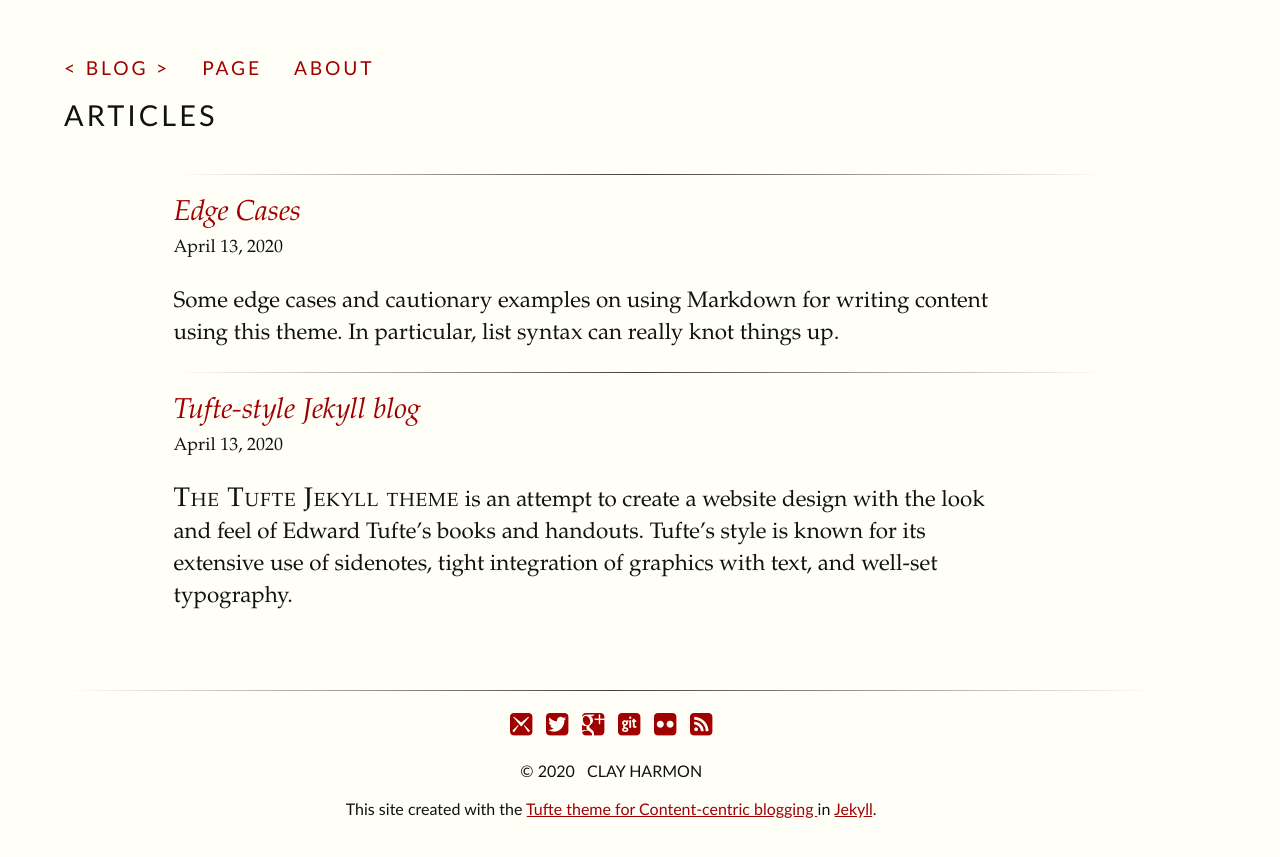
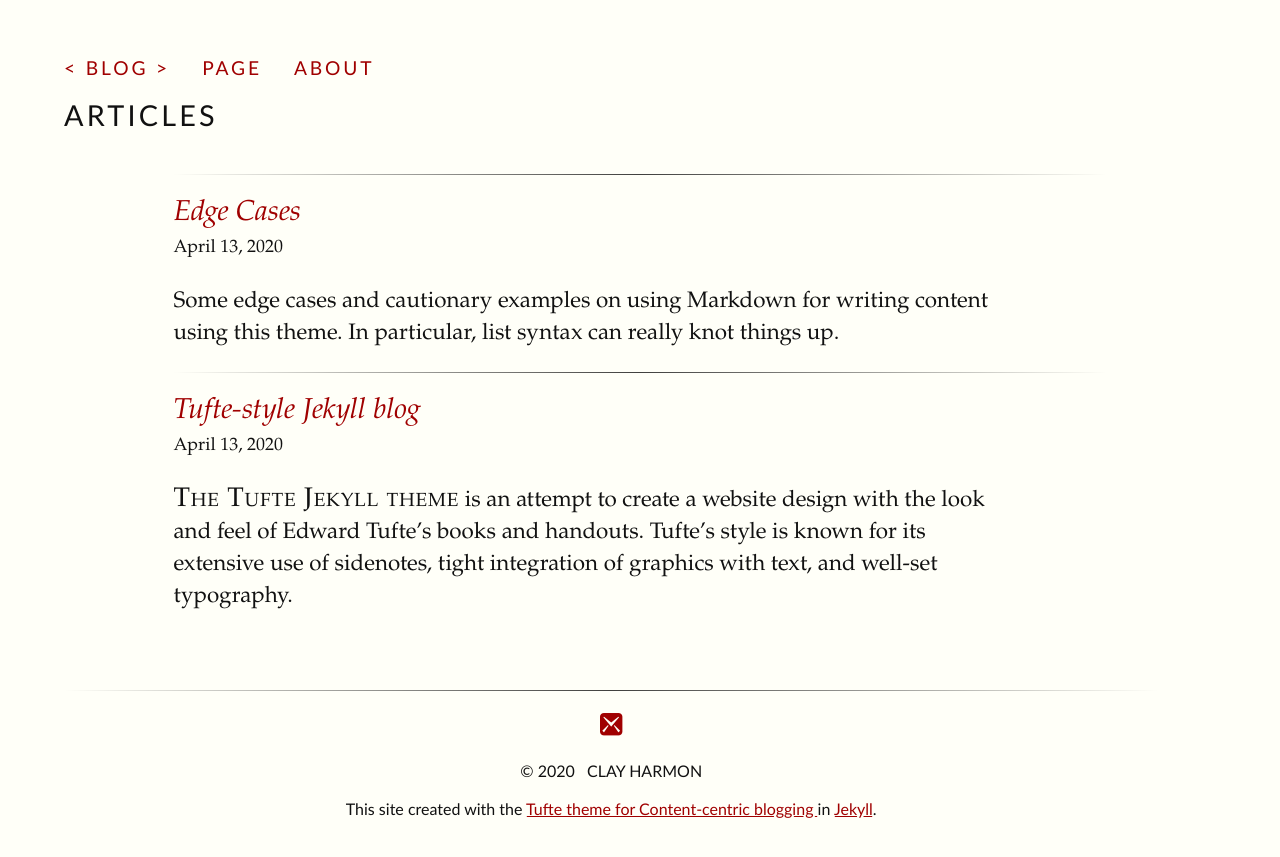
Before and after one commit to bobby-tan/bobby-tan.github.io, a Jekyll site: the page built from index.html, in a window 1280 px wide. Shown: the top 857 px of the page. Built offline with Jekyll 4.4.1, drawn with Linux system fonts in a browser that asks for light colours.

Commit message:
removed social network links

```diff
--- a/_data/social.yml
+++ b/_data/social.yml
@@ -1,10 +1,10 @@
-- link: //www.twitter.com/twitter_handle
-  icon: icon-twitter
-- link: //plus.google.com/+googlePlusName
-  icon: icon-googleplus
-- link: //github.com/GithubHandle
-  icon: icon-github
-- link: //www.flickr.com/photos/FlickrUserID
-  icon: icon-flickr
-- link: /feed
-  icon: icon-feed
+# - link: //www.twitter.com/twitter_handle
+#   icon: icon-twitter
+# - link: //plus.google.com/+googlePlusName
+#   icon: icon-googleplus
+# - link: //github.com/GithubHandle
+#   icon: icon-github
+# - link: //www.flickr.com/photos/FlickrUserID
+#   icon: icon-flickr
+# - link: /feed
+#   icon: icon-feed
```
